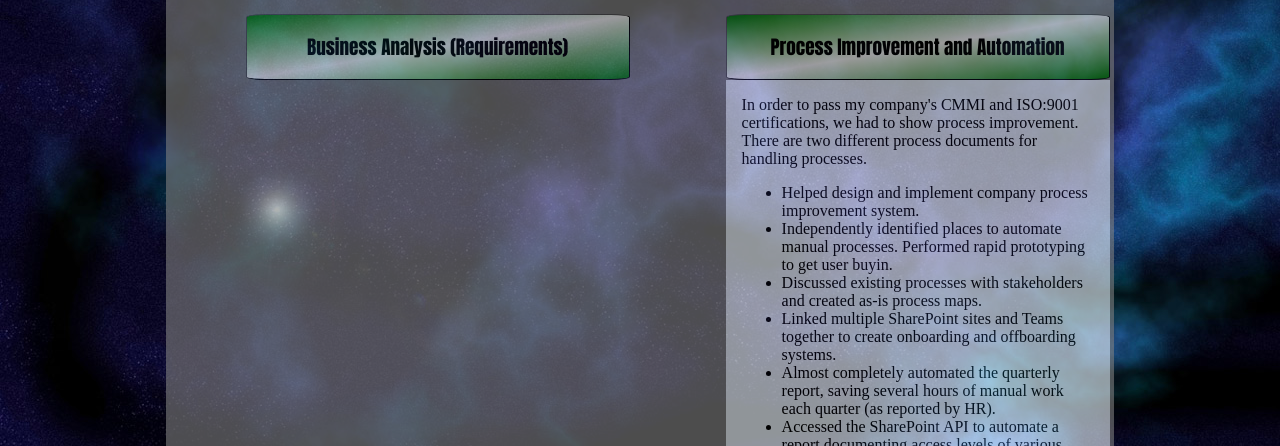
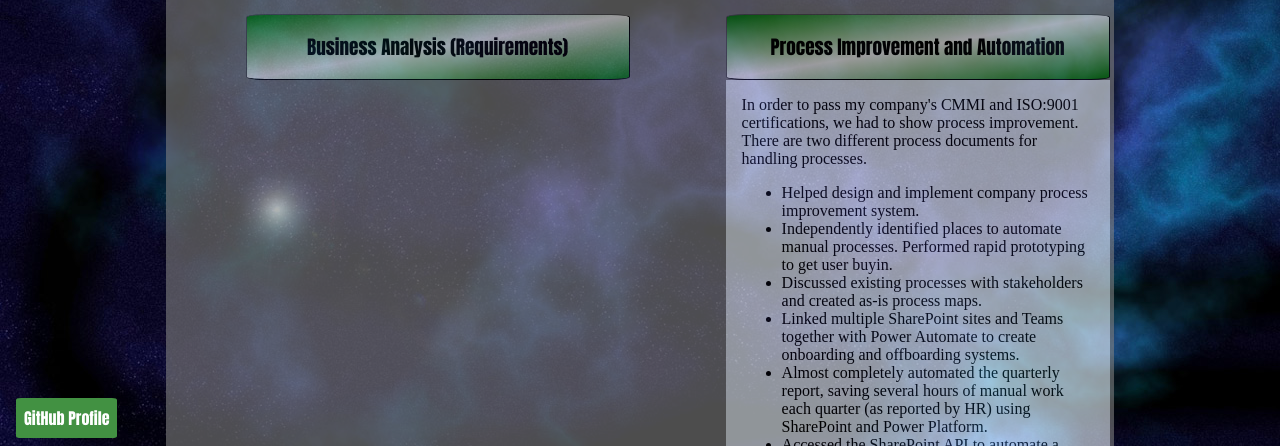
Before and after one commit to slittle95/CV, a plain HTML site: page software.html in a window 1280 px wide. Both pictures are taken after a click on the button "Process Improvement and Automation". Shown: the part 754-1200 px from the top of the page. Drawn offline with Linux system fonts and the light colour scheme.

Commit message:
Added footer and self starter

```diff
--- a/software.html
+++ b/software.html
@@ -41,8 +41,8 @@
                             <li>Helped design and implement company process improvement system.</li>
                             <li>Independently identified places to automate manual processes. Performed rapid prototyping to get user buyin.</li>
                             <li>Discussed existing processes with stakeholders and created as-is process maps.</li>
-                            <li>Linked multiple SharePoint sites and Teams together to create onboarding and offboarding systems.</li>
-                            <li>Almost completely automated the quarterly report, saving several hours of manual work each quarter (as reported by HR).</li>
+                            <li>Linked multiple SharePoint sites and Teams together with Power Automate to create onboarding and offboarding systems.</li>
+                            <li>Almost completely automated the quarterly report, saving several hours of manual work each quarter (as reported by HR) using SharePoint and Power Platform.</li>
                             <li>Accessed the SharePoint API to automate a report documenting access levels of various users, saving time in configuration audits.</li>
                             <li>Ran tens of audits of departments, processes, and work products. Trained new auditors.</li>
                         </ul>
@@ -196,6 +196,9 @@ https://github.com/Howell-Prosody-Lab/AutoRPT</p>
             <a href="soft-skills.html">Soft Skills</a>
         </nav>
     </aside>
+        <div class="footer">
+        <a href="https://github.com/slittle95">GitHub Profile</a>
+    </div>
     <script src="index.js"></script>
     <script>
         console.log("bada bing");
--- a/style.css
+++ b/style.css
@@ -62,7 +62,7 @@ section button, h1 a {
     font-size: 1.2em;
     cursor: pointer;
 }
-nav a {
+nav a, .footer a {
     background-color: rgb(66, 145, 66);
     /*height:1.5em;*/
     border-radius: 5%;
@@ -73,6 +73,14 @@ nav a {
     font-family:Impact, Haettenschweiler, 'Arial Narrow Bold', sans-serif;
     cursor: pointer;
     padding: 0.5em;
+}
+
+.footer {
+    left:0;
+    position: fixed;
+    bottom: 0;
+    width: 15m;
+    margin: 1em;
 }
 
 img {
```
Also changed, not shown: index.html (+3 -0 lines), linguistic-research.html (+3 -0 lines), soft-skills.html (+31 -1 lines).
